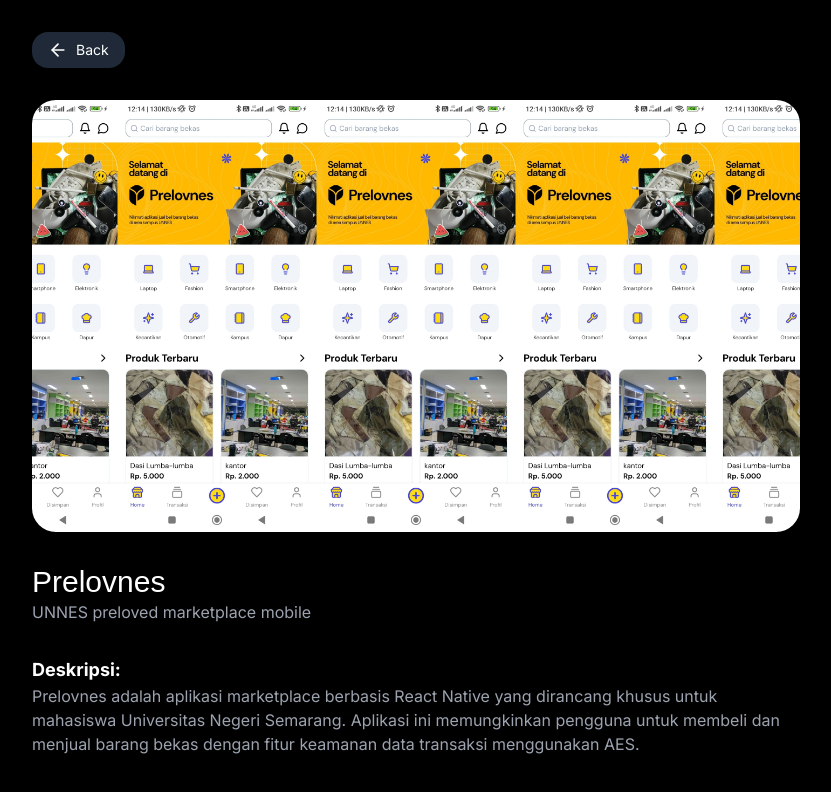
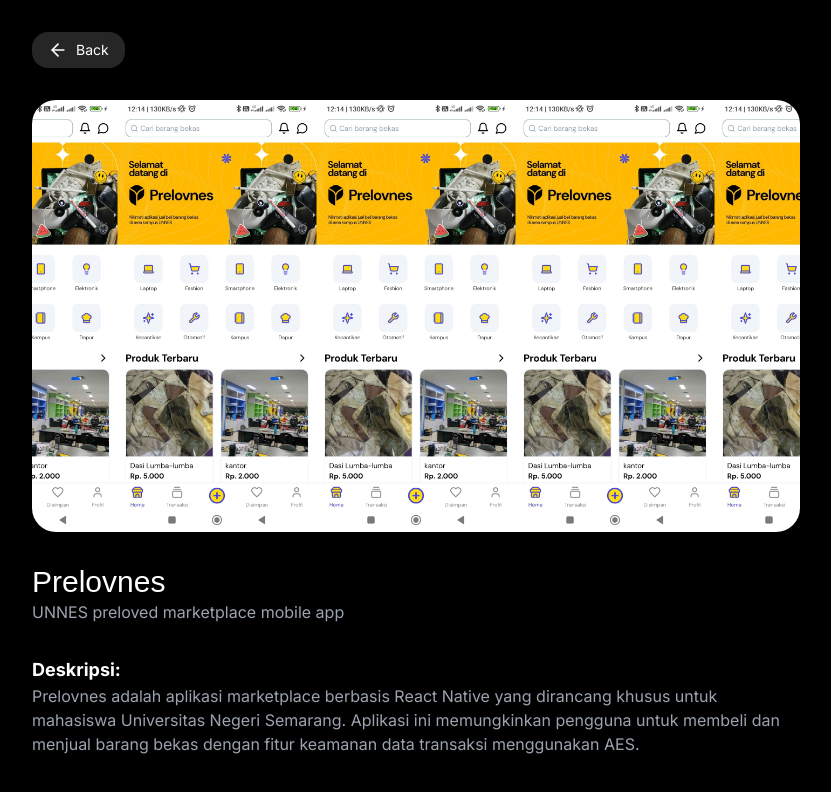
Before and after one commit to furqonStudio/furqon-studio-portfolio-2024, a Next.js app: page /projects/1 in a window 1280 px wide. Shown: the top 792 px of the page, without its empty margins (224-1055 px from the left). Built offline with nearby package versions, Linux system fonts and the light colour scheme; a web font is replaced by a local one.

Commit message:
fix: adjust data project

```diff
--- a/src/app/projects/[id]/page.tsx
+++ b/src/app/projects/[id]/page.tsx
@@ -45,7 +45,7 @@ const ProjectsDetailPage = ({ params }: { params: { id: string } }) => {
       <div className="max-w-3xl m-auto text-white">
         <Link
           href={'/'}
-          className="flex text-white bg-gray-800 w-fit px-4 py-2 rounded-2xl font-inter hover:cursor-pointer group overflow-hidden"
+          className="flex text-white bg-neutral-800 w-fit px-4 py-2 rounded-2xl font-inter hover:cursor-pointer group overflow-hidden"
         >
           <div className="flex group-hover:animate-marquee items-center">
             <LuArrowLeft className="text-lg md:text-xl mr-2" />
--- a/src/data/data.js
+++ b/src/data/data.js
@@ -3,7 +3,7 @@ export const projects = [
     id: 1,
     imageUrl: '/assets/projects/prelovnes.jpeg',
     title: 'Prelovnes',
-    description: 'UNNES preloved marketplace mobile',
+    description: 'UNNES preloved marketplace mobile app',
     bgColor: 'bg-yellow-400',
     className: 'md:row-span-2',
     imageClassName:
@@ -24,7 +24,7 @@ export const projects = [
     id: 2,
     imageUrl: '/assets/projects/xballacc.png',
     title: 'Xballacc',
-    description: 'Website toko online aksesoris HP',
+    description: 'Website toko online aksesoris HP Kaliwungu Kendal',
     bgColor: 'bg-green-500',
     className: '',
     imageClassName:
```
